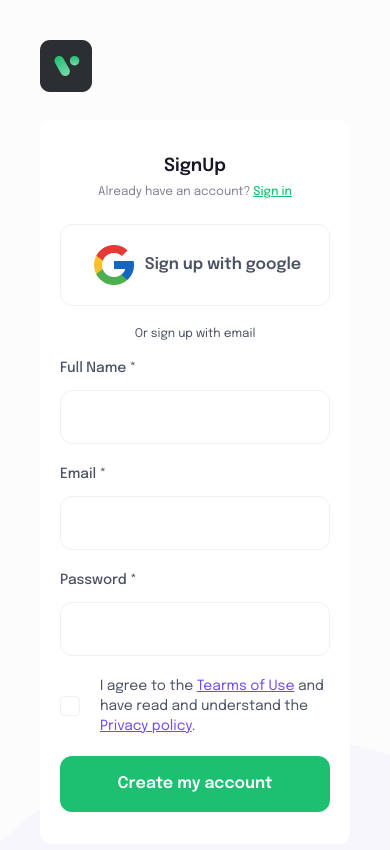
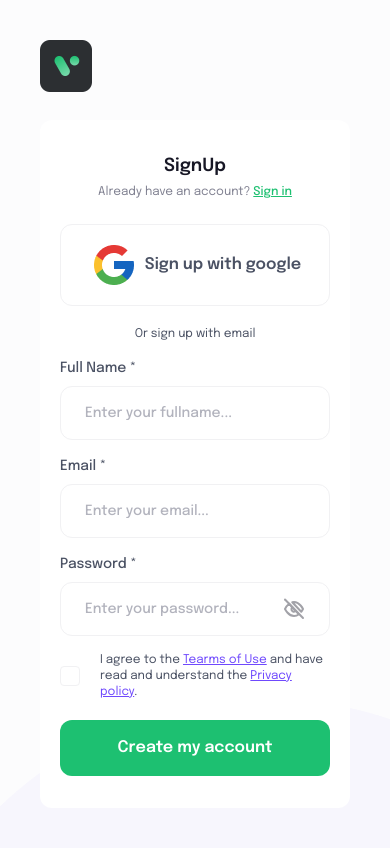
Before and after one commit to NgoKien15802/react-crowFunding, a React (Create React App) app: page /sign-up in a window 390 px wide. Shown: the top 850 px of the page. Built offline with nearby package versions, Linux system fonts and the light colour scheme.

Commit message:
Complete code SignUp

```diff
--- a/src/components/checkbox/Checkbox.js
+++ b/src/components/checkbox/Checkbox.js
@@ -11,7 +11,9 @@ const Checkbox = ({
             <div
                 onClick={onClick}
                 className={`inline-flex items-center justify-center p-1 text-white w-5 h-5 border rounded cursor-pointer border-strock ${
-                    checked ? "bg-primary border-primary" : "border-strock"
+                    checked
+                        ? "bg-primary border-primary"
+                        : "border-strock dark:border-text3"
                 }`}
             >
                 <input
@@ -21,7 +23,7 @@ const Checkbox = ({
                     className="hidden"
                     id=""
                 />
-                <span>
+                <span className={`${checked ? "" : "opacity-0 invisible"}`}>
                     <svg
                         xmlns="http://www.w3.org/2000/svg"
                         viewBox="0 0 20 20"
--- a/src/components/common/FormGroup.js
+++ b/src/components/common/FormGroup.js
@@ -1,7 +1,11 @@
 import React from "react";
 
 const FormGroup = ({ children }) => {
-    return <div className="flex flex-col mb-5 gap-y-3">{children}</div>;
+    return (
+        <div className="flex flex-col mb-4 lg:mb-5 gap-y-2 lg:gap-y-3">
+            {children}
+        </div>
+    );
 };
 
 export default FormGroup;
--- /dev/null
+++ b/src/components/icons/IconEyeToggle.js
@@ -0,0 +1,59 @@
+import React from "react";
+
+const IconEyeToggle = ({ open = false, onClick = () => {} }) => {
+    if (open)
+        return (
+            <svg
+                width="24"
+                height="24"
+                viewBox="0 0 24 24"
+                fill="none"
+                xmlns="http://www.w3.org/2000/svg"
+                onClick={onClick}
+            >
+                <path
+                    d="M3 12C3 12 6.27273 5 12 5C17.7273 5 21 12 21 12C21 12 17.7273 19 12 19C6.27273 19 3 12 3 12Z"
+                    stroke="#A2A2A8"
+                    strokeWidth="2"
+                    strokeLinecap="round"
+                    strokeLinejoin="round"
+                />
+                <path
+                    d="M12 14C13.1046 14 14 13.1046 14 12C14 10.8954 13.1046 10 12 10C10.8954 10 10 10.8954 10 12C10 13.1046 10.8954 14 12 14Z"
+                    stroke="#A2A2A8"
+                    strokeWidth="2"
+                    strokeLinecap="round"
+                    strokeLinejoin="round"
+                />
+            </svg>
+        );
+    return (
+        <span>
+            <svg
+                width="24"
+                height="24"
+                viewBox="0 0 24 24"
+                fill="none"
+                xmlns="http://www.w3.org/2000/svg"
+                onClick={onClick}
+            >
+                <path
+                    d="M13.7345 13.855C13.5098 14.1129 13.2388 14.3198 12.9378 14.4632C12.6367 14.6067 12.3116 14.6839 11.9821 14.6901C11.6525 14.6963 11.3251 14.6315 11.0195 14.4994C10.7139 14.3674 10.4362 14.1709 10.2031 13.9216C9.97007 13.6724 9.78632 13.3755 9.66287 13.0486C9.53942 12.7217 9.47879 12.3716 9.48461 12.0192C9.49042 11.6667 9.56256 11.3191 9.69672 10.9971C9.83087 10.6751 10.0243 10.3853 10.2655 10.145M16.86 17.1975C15.4614 18.3376 13.7584 18.9693 12 19C6.27273 19 3 12 3 12C4.01773 9.97167 5.42929 8.19955 7.14 6.80252L16.86 17.1975ZM10.2818 5.21002C10.845 5.06904 11.4216 4.99857 12 5.00002C17.7273 5.00002 21 12 21 12C20.5033 12.9937 19.911 13.9292 19.2327 14.7913L10.2818 5.21002Z"
+                    stroke="#A2A2A8"
+                    strokeWidth="2"
+                    strokeLinecap="round"
+                    strokeLinejoin="round"
+                />
+                <path
+                    d="M3 2.5L21 21"
+                    stroke="#A2A2A8"
+                    strokeWidth="2"
+                    strokeLinecap="round"
+                    strokeLinejoin="round"
+                />
+            </svg>
+        </span>
+    );
+};
+
+export default IconEyeToggle;
--- a/src/components/input/Input.js
+++ b/src/components/input/Input.js
@@ -1,6 +1,8 @@
 import React from "react";
 import { useController } from "react-hook-form";
 import PropsType from "prop-types";
+import { withErrorBoundary } from "react-error-boundary";
+import ErrorComponent from "../common/ErrorComponent";
 
 const Input = ({
     control,
@@ -8,6 +10,7 @@ const Input = ({
     name,
     error = "",
     placeholder = "",
+    children,
     ...props
 }) => {
     const { field } = useController({
@@ -20,16 +23,21 @@ const Input = ({
             <input
                 id={name}
                 type={type}
-                className={`w-full px-6 py-4 text-sm font-medium border border-strock rounded-xl text-text1 placeholder:text-text4 ${
-                    error.length > 0 ? "border-error" : ""
-                }`}
-                placeholder={error.length < 0 ? placeholder : ""}
+                className={`w-full px-6 py-4 text-sm font-medium border border-strock bg-transparent rounded-xl text-text1 dark:text-white dark:placeholder:text-text2  placeholder:text-text4 ${
+                    error.length > 0 ? "border-error" : "dark:border-darkStroke"
+                } ${children ? "pr-16" : ""}`}
+                placeholder={error.length <= 0 ? placeholder : ""}
                 {...field}
                 {...props}
             />
             {error.length > 0 && (
                 <span className="absolute text-sm font-medium pointer-events-none text-error top-2/4 -translate-y-2/4 left-6 error-input">
                     {error}
+                </span>
+            )}
+            {children && (
+                <span className="absolute cursor-pointer select-none right-6 top-2/4 -translate-y-2/4">
+                    {children}
                 </span>
             )}
         </div>
@@ -43,4 +51,6 @@ Input.propsType = {
     error: PropsType.string,
 };
 
-export default Input;
+export default withErrorBoundary(Input, {
+    FallbackComponent: <ErrorComponent></ErrorComponent>,
+});
--- a/src/components/label/Label.js
+++ b/src/components/label/Label.js
@@ -5,7 +5,7 @@ const Label = ({ children, htmlFor = "", className = "" }) => {
     return (
         <label
             htmlFor={htmlFor}
-            className={`inline-block text-sm font-medium cursor-pointer text-text2 ${className}`}
+            className={`inline-block text-sm font-medium cursor-pointer text-text2 dark:text-text3 ${className}`}
         >
             {children}
         </label>
--- /dev/null
+++ b/src/hooks/useToggleValue.js
@@ -0,0 +1,13 @@
+import { useState } from "react";
+
+export default function useToggleValue(initValue = false) {
+    const [value, setValue] = useState(initValue);
+    const handleToggleValue = () => {
+        setValue(!value);
+    };
+
+    return {
+        value,
+        handleToggleValue,
+    };
+}
--- a/src/layout/LayoutAuthentication.js
+++ b/src/layout/LayoutAuthentication.js
@@ -3,21 +3,21 @@ import { Link } from "react-router-dom";
 
 import PropTypes from "prop-types";
 import { withErrorBoundary } from "react-error-boundary";
-import ErrorComponent from "../components/common/ErrorComponent";
+import ErrorComponent from "~/components/common/ErrorComponent";
 
 const LayoutAuthentication = ({ children, heading = "" }) => {
     return (
-        <div className="relative w-full min-h-screen p-10 bg-lite isolate">
+        <div className="relative w-full min-h-screen p-10 bg-lite dark:bg-darkbg isolate">
             <img
                 src="/ellipse.png"
                 alt="bg"
-                className="absolute bottom-0 left-0 right-0 pointer-events-none z-[-1]"
+                className="absolute bottom-0  left-0 right-0 pointer-events-none z-[-1]"
             />
             <Link to={"/"} className="inline-block mb-5 lg:mb-16">
                 <img srcSet="/logo.png 2x" alt="crowFding" />
             </Link>
-            <div className="w-full max-w-[556px] bg-white rounded-xl px-5 py-8 lg:px-16 lg:py-12 mx-auto">
-                <h1 className="mb-1 text-lg font-semibold text-center lg:text-xl lg:mb-3 text-text1">
+            <div className="w-full max-w-[556px] bg-white dark:bg-darkSecondary rounded-xl px-5 py-8 lg:px-16 lg:py-12 mx-auto">
+                <h1 className="mb-1 text-lg font-semibold text-center lg:text-xl lg:mb-3 text-text1 dark:text-white">
                     {heading}
                 </h1>
                 {children}
--- a/src/pages/SignUpPage.js
+++ b/src/pages/SignUpPage.js
@@ -1,14 +1,16 @@
-import React, { useState } from "react";
+import useToggleValue from "~/hooks/useToggleValue";
+import React from "react";
+import LayoutAuthentication from "~/layout/LayoutAuthentication";
+import Label from "~/components/label/Label";
+import Input from "~/components/input/Input";
+import IconEyeToggle from "~/components/icons/IconEyeToggle";
+import FormGroup from "~/components/common/FormGroup";
+import * as yup from "yup";
+import { yupResolver } from "@hookform/resolvers/yup";
 import { useForm } from "react-hook-form";
 import { Link } from "react-router-dom";
+import { Checkbox } from "~/components/checkbox";
 import { Button } from "~/components/button";
-import { Checkbox } from "~/components/checkbox";
-import FormGroup from "~/components/common/FormGroup";
-import Input from "~/components/input/Input";
-import Label from "~/components/label/Label";
-import LayoutAuthentication from "~/layout/LayoutAuthentication";
-import { yupResolver } from "@hookform/resolvers/yup";
-import * as yup from "yup";
 
 const schema = yup.object({
     name: yup.string().required("This field is required"),
@@ -35,12 +37,12 @@ const SignUpPage = () => {
         console.log(values);
     };
 
-    const [acceptTerm, setAcceptTerm] = useState(false);
+    const { value: acceptTerm, handleToggleValue: handleToggleTerm } =
+        useToggleValue();
 
-    const handleToggleTerm = () => {
-        console.log(acceptTerm);
-        setAcceptTerm(!acceptTerm);
-    };
+    const { value: showPassword, handleToggleValue: handleTogglePassword } =
+        useToggleValue();
+
     return (
         <LayoutAuthentication heading="SignUp">
             <p className="mb-6 text-xs font-normal text-center lg:text-sm text-text3 lg:mb-8">
@@ -52,11 +54,11 @@ const SignUpPage = () => {
                     Sign in
                 </Link>
             </p>
-            <button className="flex items-center justify-center w-full py-4 mb-5 text-base font-semibold border text-text2 border-strock rounded-xl gap-x-2">
+            <button className="flex items-center justify-center w-full py-4 mb-5 text-base font-semibold border text-text2 border-strock dark:border-darkStroke rounded-xl dark:text-white gap-x-2">
                 <img src="/google.png" alt="google" className="" />
                 <span>Sign up with google</span>
             </button>
-            <p className="mb-4 text-xs font-normal text-center lg:text-sm lg:mb-8 text-text2 ">
+            <p className="mb-4 text-xs font-normal text-center dark:text-white lg:text-sm lg:mb-8 text-text2 ">
                 Or sign up with email
             </p>
             <form onSubmit={handleSubmit(handleSignUp)}>
@@ -84,10 +86,15 @@ const SignUpPage = () => {
                     <Input
                         control={control}
                         name="password"
-                        type="password"
+                        type={`${showPassword ? "text" : "password"}`}
                         placeholder="Enter your password..."
                         error={errors?.password?.message}
-                    ></Input>
+                    >
+                        <IconEyeToggle
+                            open={showPassword}
+                            onClick={handleTogglePassword}
+                        ></IconEyeToggle>
+                    </Input>
                 </FormGroup>
                 <div className="flex items-start mb-5 gap-x-5">
                     <Checkbox
@@ -95,7 +102,7 @@ const SignUpPage = () => {
                         checked={acceptTerm}
                         onClick={handleToggleTerm}
                     >
-                        <p className="flex-1 text-sm text-text2">
+                        <p className="flex-1 text-xs dark:text-text3 lg:text-sm text-text2">
                             I agree to the{" "}
                             <span className="underline text-secondary">
                                 {" "}
```
